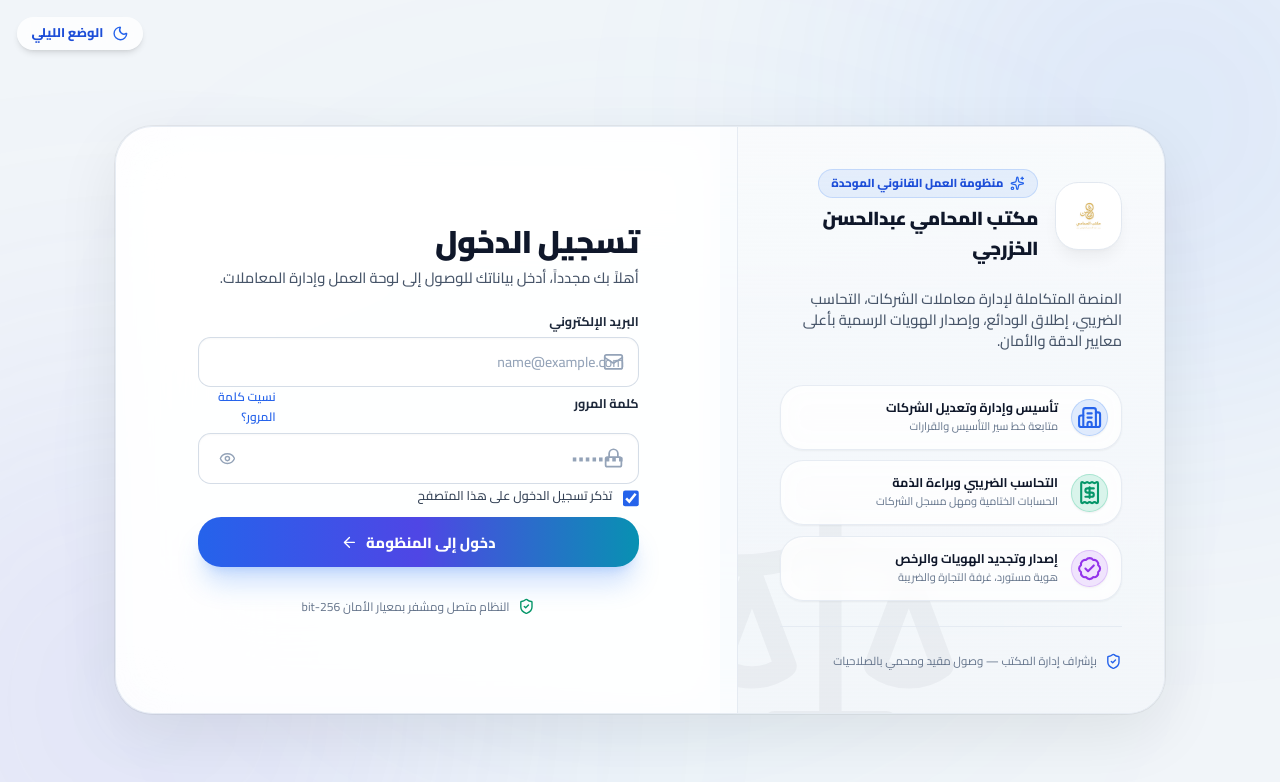
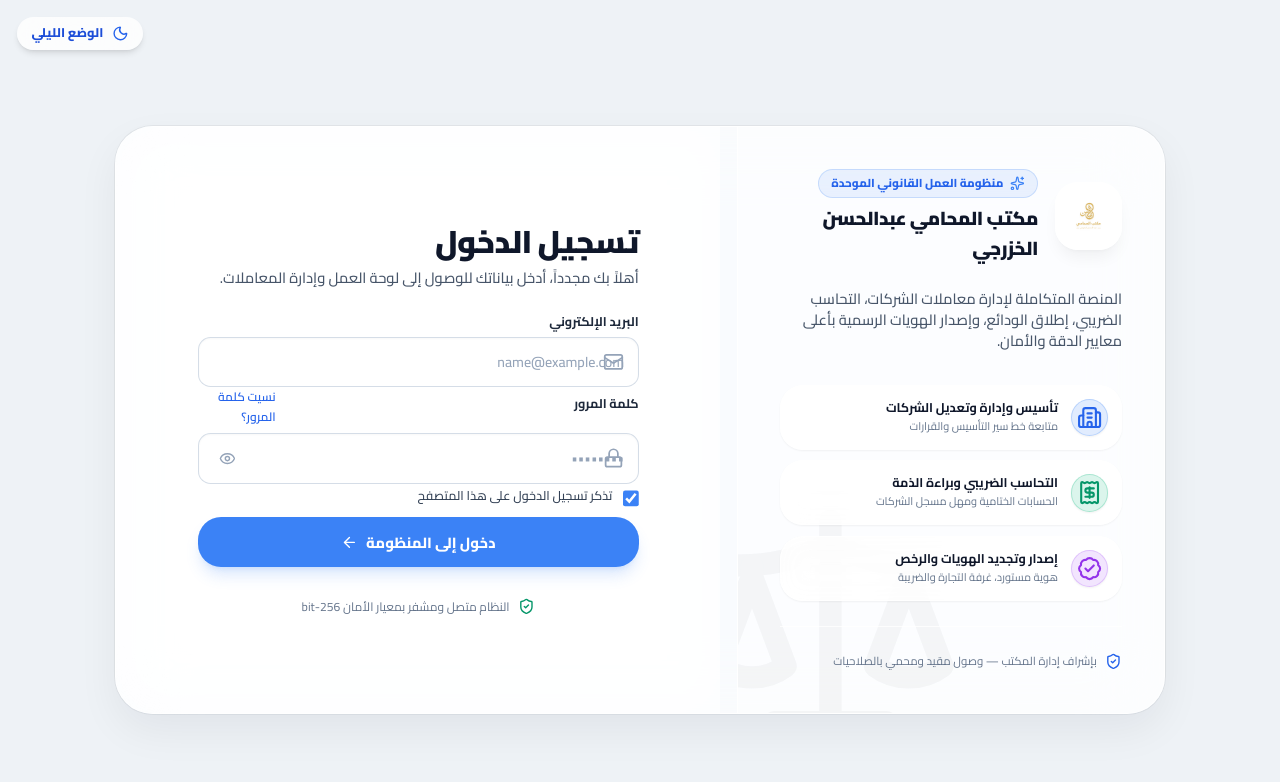
Before and after one commit to AddoHasan9/Abd-law, a Next.js app: page /login in a window 1280 px wide. Shown: the top 782 px of the page. Built offline with nearby package versions, Linux system fonts and the light colour scheme; a web font is replaced by a local one.

Commit message:
feat(auth): apply Apple Pure Frosted Slate design to login and password recovery pages

```diff
--- a/app/(auth)/login/LoginForm.tsx
+++ b/app/(auth)/login/LoginForm.tsx
@@ -96,11 +96,11 @@ export default function LoginForm() {
       <div className="flex flex-col items-center justify-center h-full w-full max-w-[380px] mx-auto py-8 text-center text-right animate-in fade-in zoom-in-95 duration-300 select-none" dir="rtl">
         {/* Modern Equalizer Pulse Wave Indicator */}
         <div className="flex items-center justify-center gap-1.5 h-12 mb-6">
-          <span className="w-1.5 h-6 bg-gradient-to-t from-blue-600 to-cyan-400 rounded-full animate-bounce [animation-delay:-0.3s]" />
-          <span className="w-1.5 h-10 bg-gradient-to-t from-blue-600 to-cyan-400 rounded-full animate-bounce [animation-delay:-0.15s]" />
-          <span className="w-1.5 h-8 bg-gradient-to-t from-blue-600 to-cyan-400 rounded-full animate-bounce [animation-delay:-0.45s]" />
-          <span className="w-1.5 h-11 bg-gradient-to-t from-blue-600 to-cyan-400 rounded-full animate-bounce [animation-delay:-0.2s]" />
-          <span className="w-1.5 h-7 bg-gradient-to-t from-blue-600 to-cyan-400 rounded-full animate-bounce [animation-delay:-0.35s]" />
+          <span className="w-1.5 h-6 bg-[#3B82F6] rounded-full animate-bounce [animation-delay:-0.3s]" />
+          <span className="w-1.5 h-10 bg-[#3B82F6] rounded-full animate-bounce [animation-delay:-0.15s]" />
+          <span className="w-1.5 h-8 bg-[#3B82F6] rounded-full animate-bounce [animation-delay:-0.45s]" />
+          <span className="w-1.5 h-11 bg-[#3B82F6] rounded-full animate-bounce [animation-delay:-0.2s]" />
+          <span className="w-1.5 h-7 bg-[#3B82F6] rounded-full animate-bounce [animation-delay:-0.35s]" />
         </div>
 
         <div className="flex flex-col gap-2 items-center">
@@ -115,7 +115,7 @@ export default function LoginForm() {
 
         <div className="w-full space-y-2 mt-6 pt-4 border-t border-slate-200/80 dark:border-white/5">
           <div className="w-full h-1.5 bg-slate-200 dark:bg-white/10 rounded-full overflow-hidden">
-            <div className="h-full bg-gradient-to-r from-blue-600 via-indigo-600 to-cyan-400 rounded-full animate-progress" />
+            <div className="h-full bg-[#3B82F6] rounded-full animate-progress" />
           </div>
         </div>
       </div>
@@ -126,7 +126,7 @@ export default function LoginForm() {
     <div className="flex flex-col justify-center h-full w-full max-w-[420px] mx-auto py-2">
       {/* Mobile Top Brand Header */}
       <div className="lg:hidden flex items-center gap-3.5 mb-6 pb-4 border-b border-slate-200/80 dark:border-white/10 text-right">
-        <div className="w-12 h-12 rounded-2xl bg-white dark:bg-white/[0.08] border border-blue-500/30 dark:border-amber-500/30 p-1.5 flex items-center justify-center shadow-lg shadow-black/5 backdrop-blur-md shrink-0">
+        <div className="w-12 h-12 rounded-2xl bg-white dark:bg-white/[0.08] border border-blue-500/30 p-1.5 flex items-center justify-center shadow-lg shadow-black/5 backdrop-blur-md shrink-0">
           <Image
             src="/logo.png"
             alt="شعار المكتب"
@@ -137,8 +137,8 @@ export default function LoginForm() {
           />
         </div>
         <div className="min-w-0 flex-1">
-          <span className="inline-flex items-center gap-1.5 px-2.5 py-0.5 rounded-full text-[10.5px] font-bold bg-blue-500/10 dark:bg-amber-500/15 border border-blue-500/20 dark:border-amber-500/30 text-blue-700 dark:text-amber-300">
-            <Sparkles className="w-3 h-3 text-blue-600 dark:text-amber-400 animate-pulse" />
+          <span className="inline-flex items-center gap-1.5 px-2.5 py-0.5 rounded-full text-[10.5px] font-bold bg-blue-500/10 border border-blue-500/20 text-blue-700 dark:text-blue-400">
+            <Sparkles className="w-3 h-3 text-blue-600 dark:text-blue-400 animate-pulse" />
             منظومة العمل القانوني
           </span>
           <h2 className="text-sm font-extrabold text-slate-900 dark:text-white mt-1 truncate">
@@ -172,10 +172,10 @@ export default function LoginForm() {
                 autoComplete="email"
                 placeholder="name@example.com"
                 dir="ltr"
-                className="w-full h-12 pr-11 pl-4 rounded-2xl bg-white dark:bg-white/[0.06] hover:bg-slate-50 dark:hover:bg-white/[0.09] focus:bg-white dark:focus:bg-white/[0.12] border border-slate-300/80 dark:border-white/15 focus:border-blue-600 dark:focus:border-cyan-400 text-slate-900 dark:text-white placeholder-slate-400 text-sm outline-none transition-all duration-300 focus:ring-4 focus:ring-blue-500/15 dark:focus:ring-cyan-500/20 text-right backdrop-blur-md shadow-xs"
+                className="w-full h-12 pr-11 pl-4 rounded-2xl bg-white dark:bg-[#151A24] hover:bg-slate-50 dark:hover:bg-[#1A202C] focus:bg-white dark:focus:bg-[#151A24] border border-slate-300/80 dark:border-white/12 focus:border-[#3B82F6] dark:focus:border-[#3B82F6] text-slate-900 dark:text-white placeholder-slate-400 text-sm outline-none transition-all duration-300 focus:ring-4 focus:ring-blue-500/15 dark:focus:ring-blue-500/20 text-right backdrop-blur-md shadow-xs font-medium"
                 {...register('email')}
               />
-              <Mail className="absolute right-3.5 top-1/2 -translate-y-1/2 h-5 w-5 text-slate-400 group-focus-within:text-blue-600 dark:group-focus-within:text-cyan-400 transition-colors pointer-events-none" />
+              <Mail className="absolute right-3.5 top-1/2 -translate-y-1/2 h-5 w-5 text-slate-400 group-focus-within:text-[#3B82F6] transition-colors pointer-events-none" />
             </div>
             {errors.email && (
               <p className="text-[11.5px] font-bold text-rose-600 dark:text-rose-400 animate-in fade-in duration-200">
@@ -192,7 +192,7 @@ export default function LoginForm() {
               </label>
               <Link
                 href="/reset-password"
-                className="text-[11.5px] text-blue-600 dark:text-cyan-400 hover:underline font-semibold transition-colors"
+                className="text-[11.5px] text-blue-600 dark:text-blue-400 hover:underline font-semibold transition-colors"
               >
                 نسيت كلمة المرور؟
               </Link>
@@ -204,10 +204,10 @@ export default function LoginForm() {
                 autoComplete="current-password"
                 placeholder="••••••••"
                 dir="ltr"
-                className="w-full h-12 pr-11 pl-11 rounded-2xl bg-white dark:bg-white/[0.06] hover:bg-slate-50 dark:hover:bg-white/[0.09] focus:bg-white dark:focus:bg-white/[0.12] border border-slate-300/80 dark:border-white/15 focus:border-blue-600 dark:focus:border-cyan-400 text-slate-900 dark:text-white placeholder-slate-400 text-sm outline-none transition-all duration-300 focus:ring-4 focus:ring-blue-500/15 dark:focus:ring-cyan-500/20 text-right backdrop-blur-md shadow-xs"
+                className="w-full h-12 pr-11 pl-11 rounded-2xl bg-white dark:bg-[#151A24] hover:bg-slate-50 dark:hover:bg-[#1A202C] focus:bg-white dark:focus:bg-[#151A24] border border-slate-300/80 dark:border-white/12 focus:border-[#3B82F6] dark:focus:border-[#3B82F6] text-slate-900 dark:text-white placeholder-slate-400 text-sm outline-none transition-all duration-300 focus:ring-4 focus:ring-blue-500/15 dark:focus:ring-blue-500/20 text-right backdrop-blur-md shadow-xs font-medium"
                 {...register('password')}
               />
-              <Lock className="absolute right-3.5 top-1/2 -translate-y-1/2 h-5 w-5 text-slate-400 group-focus-within:text-blue-600 dark:group-focus-within:text-cyan-400 transition-colors pointer-events-none" />
+              <Lock className="absolute right-3.5 top-1/2 -translate-y-1/2 h-5 w-5 text-slate-400 group-focus-within:text-[#3B82F6] transition-colors pointer-events-none" />
               <button
                 type="button"
                 onClick={() => setShowPassword(v => !v)}
@@ -236,7 +236,7 @@ export default function LoginForm() {
               type="checkbox"
               checked={rememberMe}
               onChange={e => setValue('rememberMe', e.target.checked)}
-              className="w-4 h-4 rounded-md border-slate-300 dark:border-white/20 bg-white dark:bg-white/10 text-blue-600 dark:text-cyan-500 focus:ring-0 cursor-pointer accent-blue-600 dark:accent-cyan-500"
+              className="w-4 h-4 rounded-md border-slate-300 dark:border-white/20 bg-white dark:bg-white/10 text-[#3B82F6] focus:ring-0 cursor-pointer accent-[#3B82F6]"
             />
             <label
               htmlFor="remember-me"
@@ -250,7 +250,7 @@ export default function LoginForm() {
           <button
             type="submit"
             disabled={isSubmitting}
-            className="w-full h-12 mt-2 rounded-2xl bg-gradient-to-r from-blue-600 via-indigo-600 to-cyan-600 hover:from-blue-700 hover:to-cyan-700 text-white font-extrabold text-sm flex items-center justify-center gap-2.5 shadow-xl shadow-blue-500/25 hover:shadow-blue-500/40 hover:scale-[1.01] active:scale-[0.99] transition-all duration-300 disabled:opacity-60 disabled:pointer-events-none cursor-pointer border border-white/20"
+            className="w-full h-12 mt-2 rounded-2xl bg-[#3B82F6] hover:bg-[#2563EB] active:bg-[#1D4ED8] text-white font-extrabold text-sm flex items-center justify-center gap-2.5 shadow-lg shadow-blue-500/20 hover:shadow-blue-500/35 hover:scale-[1.01] active:scale-[0.99] transition-all duration-300 disabled:opacity-60 disabled:pointer-events-none cursor-pointer border border-white/15"
           >
             {isSubmitting ? (
               <div className="flex items-center gap-2">
--- a/app/(auth)/login/page.tsx
+++ b/app/(auth)/login/page.tsx
@@ -8,34 +8,20 @@ export const metadata = { title: 'تسجيل الدخول — مكتب المح
 
 export default function LoginPage() {
   return (
-    <main className="relative min-h-screen w-full flex items-center justify-center p-3 sm:p-4 md:p-8 bg-slate-100 dark:bg-[#070D18] text-slate-900 dark:text-white overflow-hidden transition-colors duration-500 selection:bg-blue-500 selection:text-white">
+    <main className="relative min-h-screen w-full flex items-center justify-center p-3 sm:p-4 md:p-8 bg-[#EEF2F6] dark:bg-[#0F131A] text-slate-900 dark:text-white overflow-hidden transition-colors duration-500 selection:bg-blue-500 selection:text-white">
       {/* Top Floating Glassmorphism Theme Switcher Button */}
       <div className="absolute top-4 left-4 z-50">
         <ThemeToggle />
       </div>
 
-      {/* Dynamic Ambient Background Glow Orbs */}
-      <div
-        className="absolute -top-32 -right-32 w-[480px] h-[480px] bg-blue-500/15 dark:bg-cyan-500/20 rounded-full blur-[140px] pointer-events-none transition-all duration-500"
-        aria-hidden
-      />
-      <div
-        className="absolute -bottom-32 -left-32 w-[520px] h-[520px] bg-indigo-500/15 dark:bg-blue-600/25 rounded-full blur-[150px] pointer-events-none transition-all duration-500"
-        aria-hidden
-      />
-      <div
-        className="absolute top-1/3 left-1/2 -translate-x-1/2 w-[600px] h-[350px] bg-sky-400/10 dark:bg-indigo-500/15 rounded-full blur-[130px] pointer-events-none transition-all duration-500"
-        aria-hidden
-      />
-
-      {/* Main Glassmorphic Container with Deep Blur & Light/Dark Adaptation */}
-      <div className="relative z-10 w-full max-w-[1000px] rounded-[28px] sm:rounded-[36px] bg-white/75 dark:bg-slate-900/65 backdrop-blur-3xl border border-slate-200/80 dark:border-white/[0.14] shadow-[0_20px_60px_rgba(0,0,0,0.08)] dark:shadow-[0_25px_80px_rgba(0,0,0,0.7)] overflow-hidden grid grid-cols-1 lg:grid-cols-12 ring-1 ring-black/5 dark:ring-white/10 transition-all duration-500">
+      {/* Main Glassmorphic Container with Apple Pure Frosted Blur & Specular Border */}
+      <div className="relative z-10 w-full max-w-[1000px] rounded-[28px] sm:rounded-[36px] bg-white/70 dark:bg-[#151A24]/75 backdrop-blur-[36px] backdrop-saturate-[180%] border border-white/85 dark:border-white/10 shadow-[0_16px_40px_rgba(15,23,42,0.06)] dark:shadow-[0_20px_50px_rgba(0,0,0,0.55)] overflow-hidden grid grid-cols-1 lg:grid-cols-12 ring-1 ring-black/5 dark:ring-white/5 transition-all duration-500">
 
         {/* ============ Brand Presentation Panel (Desktop) ============ */}
-        <aside className="hidden lg:flex lg:col-span-5 bg-gradient-to-b from-slate-50/90 via-slate-100/60 to-slate-100/90 dark:from-white/[0.06] dark:via-white/[0.02] dark:to-white/[0.04] p-8 md:p-10 flex-col justify-between border-l border-slate-200/80 dark:border-white/10 relative overflow-hidden text-right transition-colors duration-500">
+        <aside className="hidden lg:flex lg:col-span-5 bg-white/45 dark:bg-white/[0.02] p-8 md:p-10 flex-col justify-between border-l border-white/80 dark:border-white/10 relative overflow-hidden text-right transition-colors duration-500">
           {/* Subtle Ambient Legal Watermark Icon in background */}
           <div
-            className="absolute -bottom-10 -left-10 opacity-[0.04] dark:opacity-[0.03] text-slate-900 dark:text-white pointer-events-none select-none transition-opacity"
+            className="absolute -bottom-10 -left-10 opacity-[0.03] dark:opacity-[0.02] text-slate-900 dark:text-white pointer-events-none select-none transition-opacity"
             aria-hidden
           >
             <Scale className="w-64 h-64" />
@@ -44,7 +30,7 @@ export default function LoginPage() {
           <FadeInStagger className="space-y-6 relative z-10">
             {/* Logo Medallion */}
             <div className="flex items-center gap-4">
-              <div className="w-16 h-16 rounded-2xl bg-white dark:bg-white/[0.08] border border-slate-200 dark:border-cyan-500/30 p-2.5 flex items-center justify-center shadow-lg shadow-black/5 dark:shadow-cyan-500/15 backdrop-blur-xl shrink-0 transition-all">
+              <div className="w-16 h-16 rounded-2xl bg-white/90 dark:bg-white/[0.08] border border-white/90 dark:border-white/15 p-2.5 flex items-center justify-center shadow-lg shadow-black/5 backdrop-blur-xl shrink-0 transition-all">
                 <Image
                   src="/logo.png"
                   alt="شعار مكتب المحامي عبدالحسن الخزرجي"
@@ -55,8 +41,8 @@ export default function LoginPage() {
                 />
               </div>
               <div className="min-w-0">
-                <span className="inline-flex items-center gap-1.5 px-3 py-1 rounded-full text-[11px] font-extrabold bg-blue-500/10 dark:bg-cyan-500/15 border border-blue-500/20 dark:border-cyan-500/30 text-blue-700 dark:text-cyan-300 transition-colors">
-                  <Sparkles className="w-3.5 h-3.5 text-blue-600 dark:text-cyan-400 animate-pulse" />
+                <span className="inline-flex items-center gap-1.5 px-3 py-1 rounded-full text-[11px] font-extrabold bg-blue-500/10 dark:bg-blue-500/15 border border-blue-500/20 dark:border-blue-500/30 text-blue-600 dark:text-blue-400 transition-colors">
+                  <Sparkles className="w-3.5 h-3.5 text-blue-500 animate-pulse" />
                   منظومة العمل القانوني الموحدة
                 </span>
                 <h2 className="text-lg font-black text-slate-900 dark:text-white mt-1.5 font-display tracking-tight transition-colors">
@@ -72,7 +58,7 @@ export default function LoginPage() {
 
             {/* Core Pillars List */}
             <div className="space-y-2.5 pt-2">
-              <div className="flex items-center gap-3 p-3 rounded-2xl bg-white/80 dark:bg-white/[0.04] hover:bg-white dark:hover:bg-white/[0.07] border border-slate-200/80 dark:border-white/10 backdrop-blur-md shadow-xs transition-all duration-200">
+              <div className="flex items-center gap-3 p-3 rounded-2xl bg-white/75 dark:bg-white/[0.04] hover:bg-white dark:hover:bg-white/[0.07] border border-white/80 dark:border-white/10 backdrop-blur-md shadow-xs transition-all duration-200">
                 <div className="w-9 h-9 rounded-xl bg-blue-500/15 dark:bg-blue-500/20 border border-blue-500/25 dark:border-blue-500/35 text-blue-600 dark:text-blue-400 flex items-center justify-center shrink-0 shadow-xs">
                   <Building2 className="h-4.5 w-4.5" />
                 </div>
@@ -86,7 +72,7 @@ export default function LoginPage() {
                 </div>
               </div>
 
-              <div className="flex items-center gap-3 p-3 rounded-2xl bg-white/80 dark:bg-white/[0.04] hover:bg-white dark:hover:bg-white/[0.07] border border-slate-200/80 dark:border-white/10 backdrop-blur-md shadow-xs transition-all duration-200">
+              <div className="flex items-center gap-3 p-3 rounded-2xl bg-white/75 dark:bg-white/[0.04] hover:bg-white dark:hover:bg-white/[0.07] border border-white/80 dark:border-white/10 backdrop-blur-md shadow-xs transition-all duration-200">
                 <div className="w-9 h-9 rounded-xl bg-emerald-500/15 dark:bg-emerald-500/20 border border-emerald-500/25 dark:border-emerald-500/35 text-emerald-600 dark:text-emerald-400 flex items-center justify-center shrink-0 shadow-xs">
                   <Receipt className="h-4.5 w-4.5" />
                 </div>
@@ -100,7 +86,7 @@ export default function LoginPage() {
                 </div>
               </div>
 
-              <div className="flex items-center gap-3 p-3 rounded-2xl bg-white/80 dark:bg-white/[0.04] hover:bg-white dark:hover:bg-white/[0.07] border border-slate-200/80 dark:border-white/10 backdrop-blur-md shadow-xs transition-all duration-200">
+              <div className="flex items-center gap-3 p-3 rounded-2xl bg-white/75 dark:bg-white/[0.04] hover:bg-white dark:hover:bg-white/[0.07] border border-white/80 dark:border-white/10 backdrop-blur-md shadow-xs transition-all duration-200">
                 <div className="w-9 h-9 rounded-xl bg-purple-500/15 dark:bg-purple-500/20 border border-purple-500/25 dark:border-purple-500/35 text-purple-600 dark:text-purple-400 flex items-center justify-center shrink-0 shadow-xs">
                   <BadgeCheck className="h-4.5 w-4.5" />
                 </div>
@@ -117,14 +103,14 @@ export default function LoginPage() {
           </FadeInStagger>
 
           {/* Footer Security Badge */}
-          <div className="pt-6 mt-6 border-t border-slate-200/80 dark:border-white/10 flex items-center gap-2 text-[11px] text-slate-500 dark:text-slate-400 relative z-10 transition-colors">
-            <ShieldCheck className="h-4 w-4 text-blue-600 dark:text-cyan-400" />
+          <div className="pt-6 mt-6 border-t border-white/80 dark:border-white/10 flex items-center gap-2 text-[11px] text-slate-500 dark:text-slate-400 relative z-10 transition-colors">
+            <ShieldCheck className="h-4 w-4 text-blue-600 dark:text-blue-400" />
             <span>بإشراف إدارة المكتب — وصول مقيد ومحمي بالصلاحيات</span>
           </div>
         </aside>
 
         {/* ============ Form Panel ============ */}
-        <section className="lg:col-span-7 p-6 sm:p-8 md:p-12 flex items-center justify-center bg-white/40 dark:bg-slate-950/40 backdrop-blur-xl transition-colors duration-500">
+        <section className="lg:col-span-7 p-6 sm:p-8 md:p-12 flex items-center justify-center bg-white/50 dark:bg-white/[0.01] backdrop-blur-xl transition-colors duration-500">
           <LoginForm />
         </section>
       </div>
```
Also changed, not shown: app/(auth)/reset-password/ResetPasswordForm.tsx (+19 -19 lines), app/(auth)/reset-password/page.tsx (+3 -13 lines).
